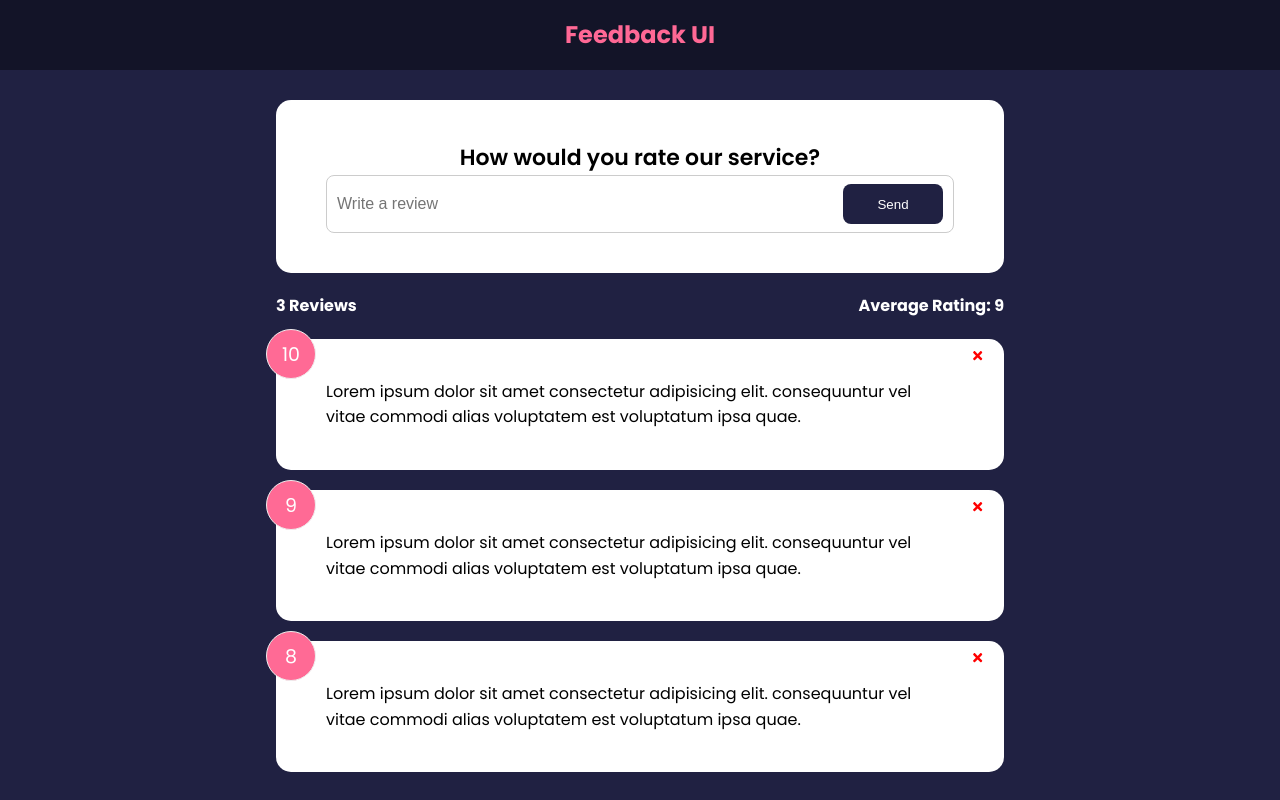
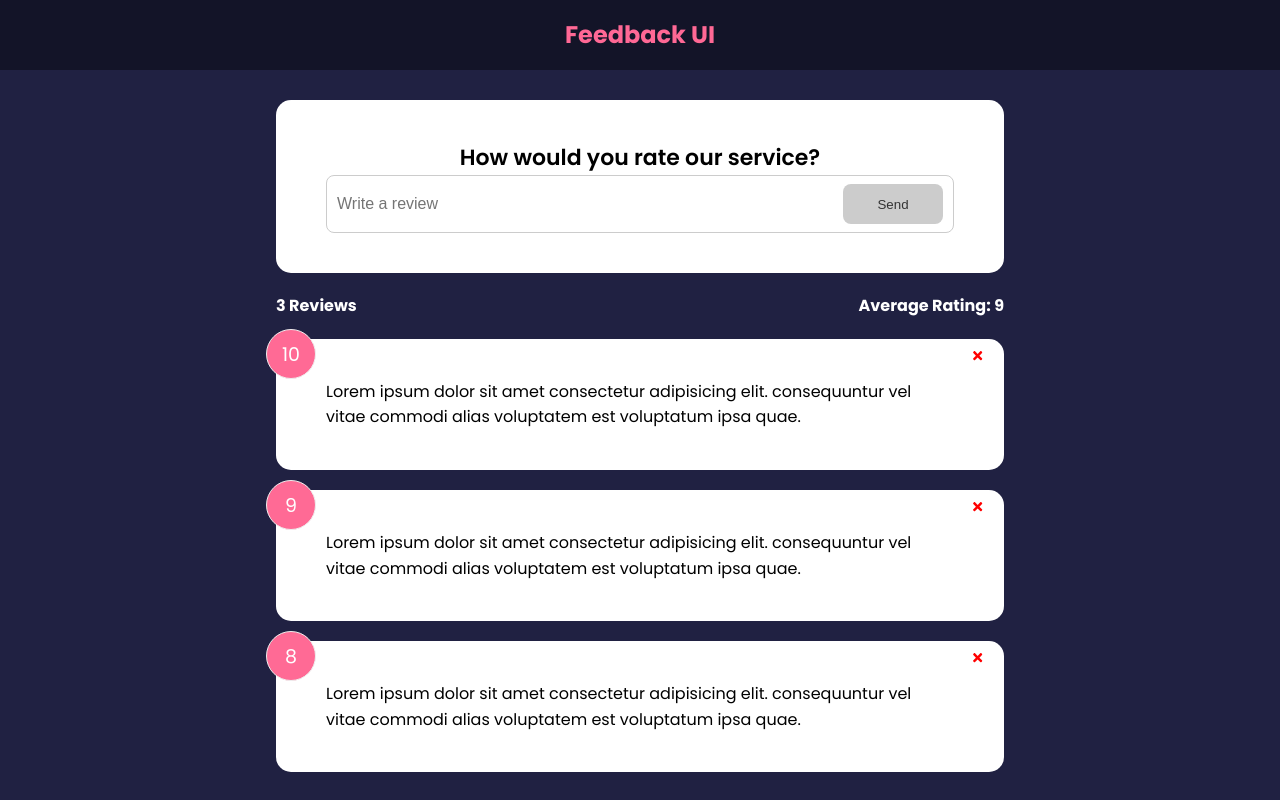
Before and after one commit to kgcthu-kev/feedback-ui-app, a React (Create React App) app: page / in a window 1280 px wide. Built offline with nearby package versions, Linux system fonts and the light colour scheme.

Commit message:
Form input validation

```diff
--- a/src/components/FeedbackForm.jsx
+++ b/src/components/FeedbackForm.jsx
@@ -4,7 +4,20 @@
 
 function FeedbackForm() {
   const [text, setText] = useState('')
+  const [btnDisabled, setBtnDisabled] = useState(true)
+  const [message, setMessage] = useState('')
+
   const handleTextChange = (e) => {
+    if (text === '') {
+      setBtnDisabled(true)
+      setMessage(null)
+    } else if (text !== '' && text.trim().length <= 10) {
+      setBtnDisabled(true)
+      setMessage('Text must be at least 10 characters long.')
+    } else {
+      setBtnDisabled(false)
+      setMessage(null)
+    }
     setText(e.target.value)
   }
   return (
@@ -19,8 +32,11 @@
             placeholder='Write a review'
             value={text}
           />
-          <Button type='submit'>Send</Button>
+          <Button type='submit' isDisabled={btnDisabled}>
+            Send
+          </Button>
         </div>
+        {message && <div className='message'>{message}</div>}
       </form>
     </Card>
   )
```
